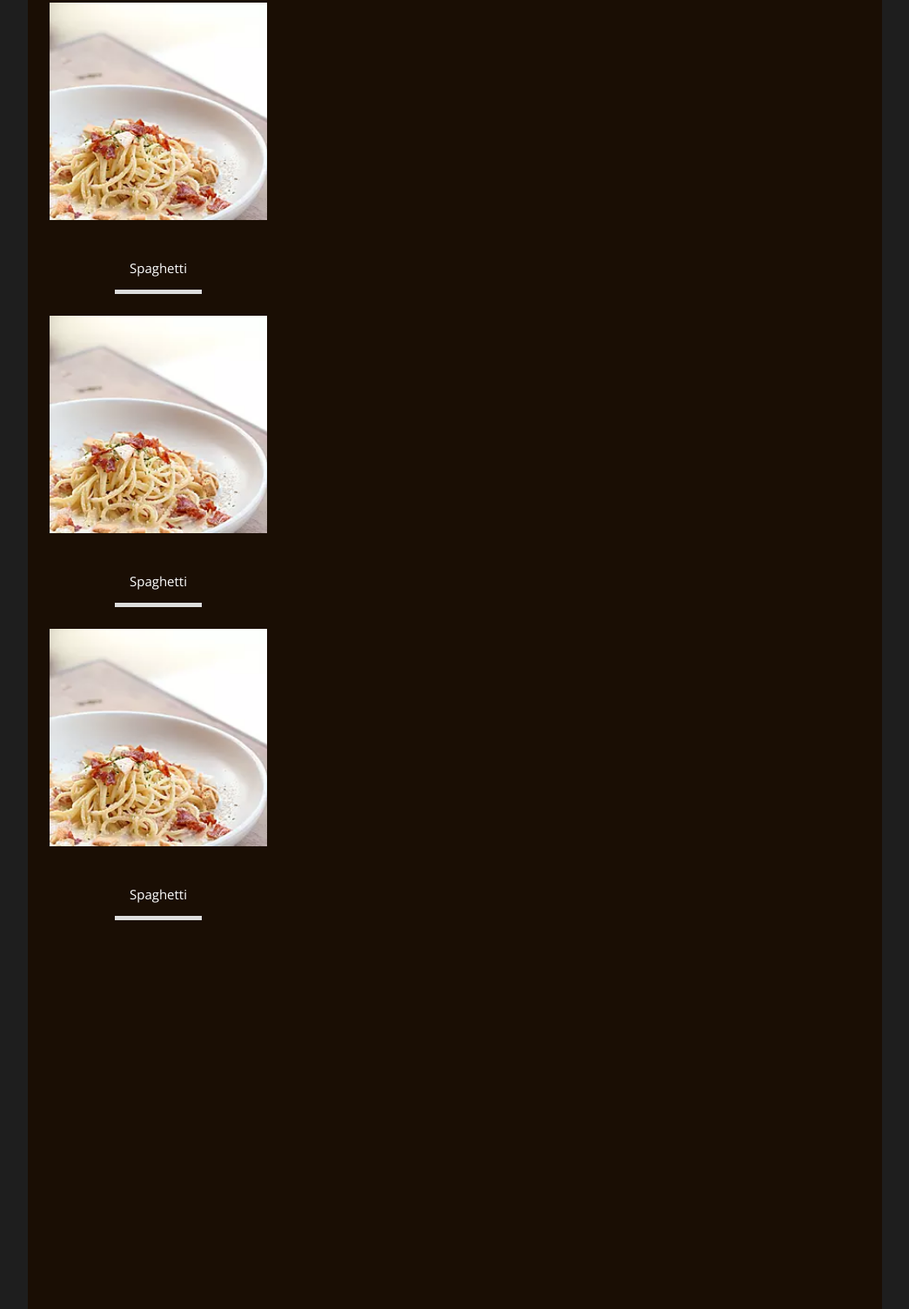
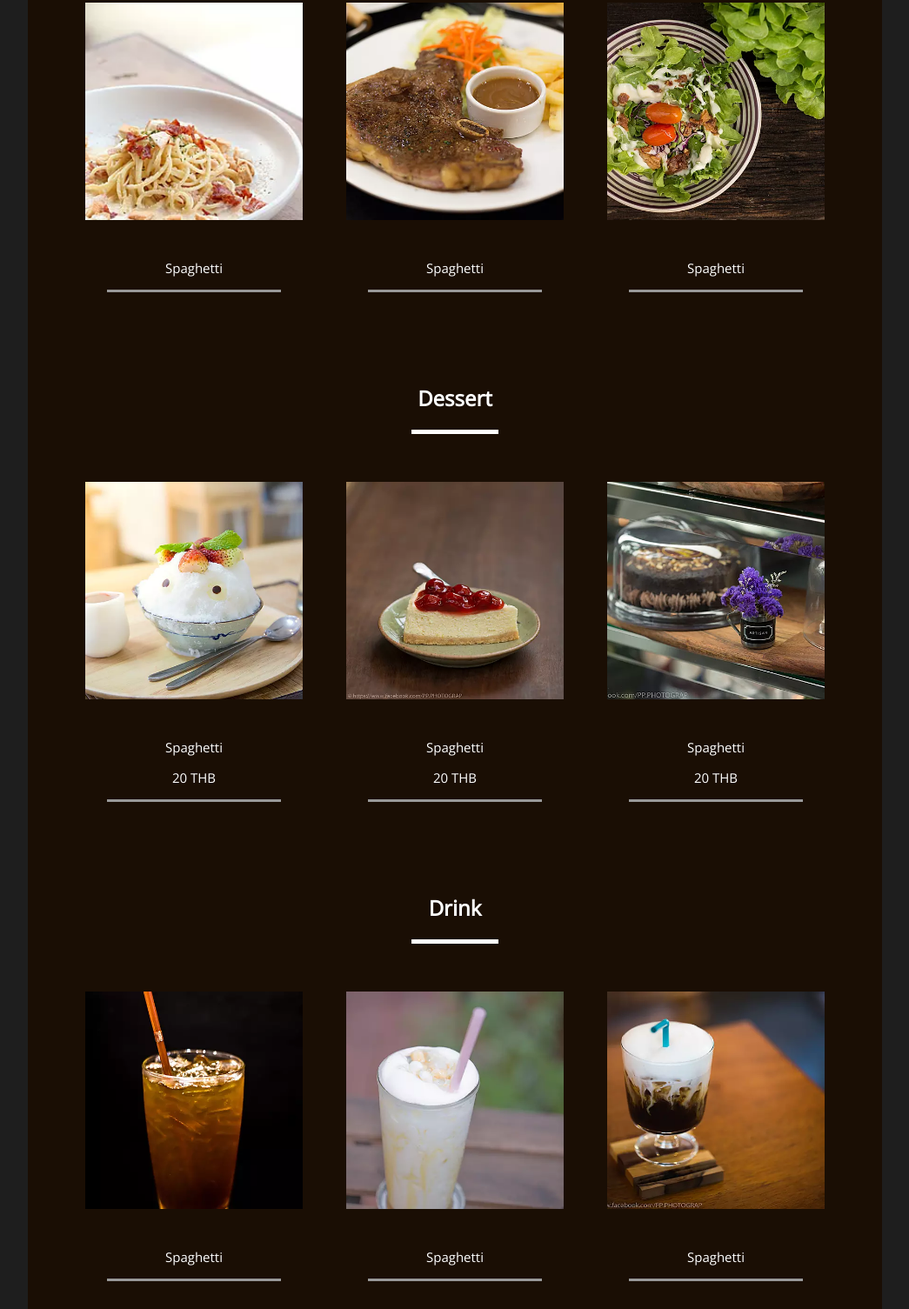
Before and after one commit to armhansa/Multimedia_Programming-Project-, a plain HTML site: page menu.html in a window 1280 px wide. Shown: the part 408-1913 px from the top of the page at 87% size, without its empty margins (117-1162 px from the left). Drawn offline with nearby package versions, Linux system fonts and the light colour scheme; a web font is replaced by a local one.

Commit message:
Edit menu page

```diff
--- a/menu.html
+++ b/menu.html
@@ -19,28 +19,86 @@
       </ul>
     </header>
 
-    <div style="height: 2000px; background: #1a0e04; padding-top: 35px">
+    <div style="height: 2200px; background: #1a0e04; padding-top: 35px">
       <p style="color: #888; font-size: 12px;">Lunch Menu</p>
       <p style="font-size: 12px;">Served daily between 12-5pm</p>
       <h2 style="margin-top: 70px;">MAINS</h2>
       <div style="width: 100px; height: 5px; background-color: #FFF"></div>
       <div style="margin-top: 30px;">
-        <div style="float: left">
-          <box>
+        <div style="display: inline-block;">
+          <div style="display: block; float: left;">
             <img src="src/main_1.webp" width="250" height="250" style="margin: 25px;">
             <p style="font-size: 15px">Spaghetti</p>
-            <div style="width: 100px; height: 5px; background-color: #DDD"></div>
-          </box>
-          <box>
-            <img src="src/main_1.webp" width="250" height="250" style="margin: 25px;">
+            <div style="width: 200px; height: 3px; background-color: #999"></div>
+          </div>
+          <div  style="display: block; float: left;">
+            <img src="src/main_2.webp" width="250" height="250" style="margin: 25px;">
             <p style="font-size: 15px">Spaghetti</p>
-            <div style="width: 100px; height: 5px; background-color: #DDD"></div>
-          </box>
-          <box>
-            <img src="src/main_1.webp" width="250" height="250" style="margin: 25px;">
+            <div style="width: 200px; height: 3px; background-color: #999"></div>
+          </div>
+          <div  style="display: block; float: left;">
+            <img src="src/main_3.webp" width="250" height="250" style="margin: 25px;">
             <p style="font-size: 15px">Spaghetti</p>
-            <div style="width: 100px; height: 5px; background-color: #DDD"></div>
-          </box>
+            <div style="width: 200px; height: 3px; background-color: #999"></div>
+          </div>
+        </div>
+      </div>
+
+      <h2 style="margin-top: 100px;">Dessert</h2>
+      <div style="width: 100px; height: 5px; background-color: #FFF"></div>
+      <div style="margin-top: 30px;">
+        <div style="display: inline-block;">
+          <div style="display: block; float: left;">
+            <img src="src/dessert_1.webp" width="250" height="250" style="margin: 25px;">
+            <p style="font-size: 15px">Spaghetti</p>
+            <p style="font-size: 15px">20 THB</p>
+            <div style="width: 200px; height: 3px; background-color: #999"></div>
+          </div>
+          <div  style="display: block; float: left;">
+            <img src="src/dessert_2.webp" width="250" height="250" style="margin: 25px;">
+            <p style="font-size: 15px">Spaghetti</p>
+            <p style="font-size: 15px">20 THB</p>
+            <div style="width: 200px; height: 3px; background-color: #999"></div>
+          </div>
+          <div  style="display: block; float: left;">
+            <img src="src/dessert_3.webp" width="250" height="250" style="margin: 25px;">
+            <p style="font-size: 15px">Spaghetti</p>
+            <p style="font-size: 15px">20 THB</p>
+            <div style="width: 200px; height: 3px; background-color: #999"></div>
+          </div>
+        </div>
+      </div>
+
+      <h2 style="margin-top: 100px;">Drink</h2>
+      <div style="width: 100px; height: 5px; background-color: #FFF"></div>
+      <div style="margin-top: 30px;">
+        <div style="display: inline-block;">
+          <div style="display: block; float: left;">
+            <img src="src/drink_1.webp" width="250" height="250" style="margin: 25px;">
+            <p style="font-size: 15px">Spaghetti</p>
+            <div style="width: 200px; height: 3px; background-color: #999"></div>
+          </div>
+          <div  style="display: block; float: left;">
+            <img src="src/drink_2.webp" width="250" height="250" style="margin: 25px;">
+            <p style="font-size: 15px">Spaghetti</p>
+            <div style="width: 200px; height: 3px; background-color: #999"></div>
+          </div>
+          <div  style="display: block; float: left;">
+            <img src="src/drink_3.webp" width="250" height="250" style="margin: 25px;">
+            <p style="font-size: 15px">Spaghetti</p>
+            <div style="width: 200px; height: 3px; background-color: #999"></div>
+          </div>
+        </div>
+
+      </div>
+
+      <div style="margin-top: 30px;" align="left">
+        <div style="display: inline-block;">
+          <div style="display: block; margin-left: 40px;" align="center">
+            <img src="src/drink_4.webp" width="250" height="250" style="margin: 25px;">
+            <p style="font-size: 15px">Spaghetti</p>
+            <div style="width: 200px; height: 3px; background-color: #999"></div>
+          </div>
         </div>
       </div>
     </div>
```
Also changed, not shown: src/dessert_1.webp (added), src/dessert_2.webp (added), src/dessert_3.webp (added), src/drink_1.webp (added), src/drink_2.webp (added), src/drink_3.webp (added), src/drink_4.webp (added), src/main_2.webp (added), src/main_3.webp (added).
